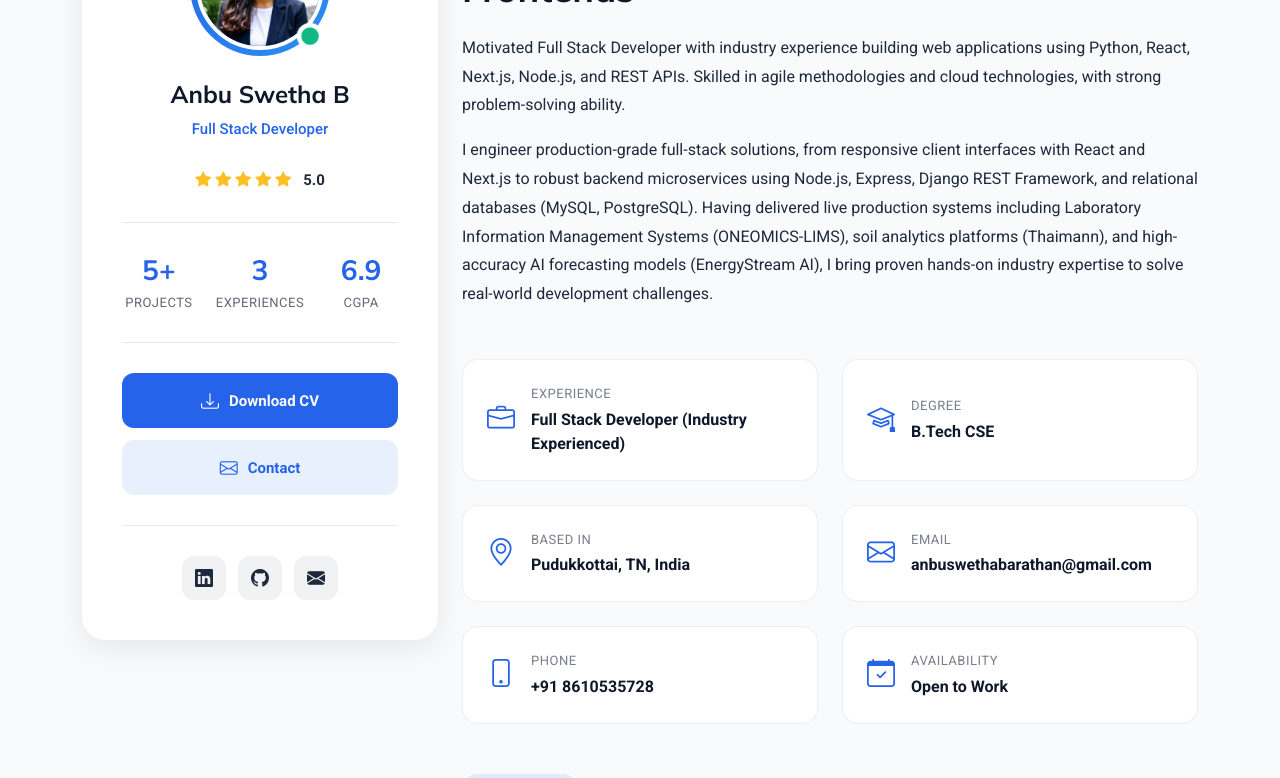
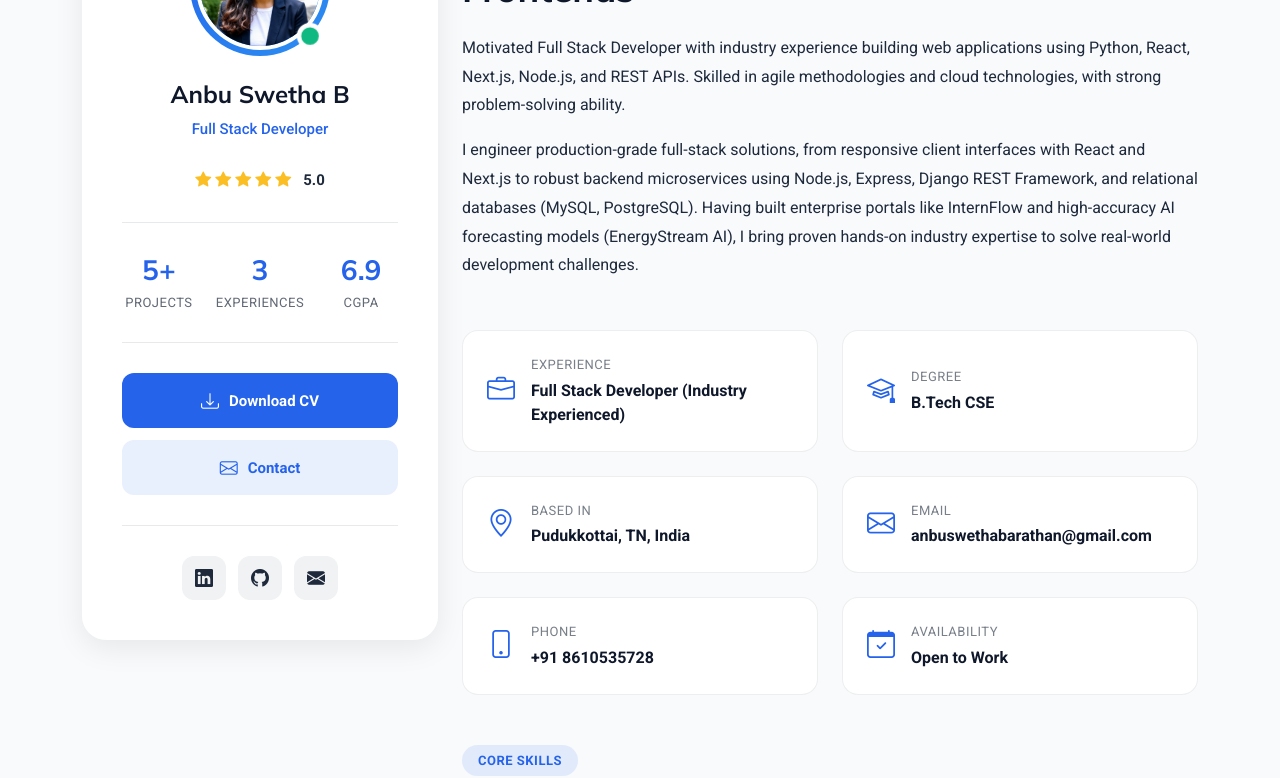
Before and after one commit to Anbuswetha1818/PORTFOLIO, a React (Vite) app: page / in a window 1280 px wide. Shown: the part 1200-1978 px from the top of the page. Built offline with nearby package versions, Linux system fonts and the light colour scheme.

Commit message:
Remove Oneomics projects from Portfolio section and keep EnergyStream AI and InternFlow

```diff
--- a/src/components/About.jsx
+++ b/src/components/About.jsx
@@ -93,7 +93,7 @@ const About = () => {
                   Motivated Full Stack Developer with industry experience building web applications using Python, React, Next.js, Node.js, and REST APIs. Skilled in agile methodologies and cloud technologies, with strong problem-solving ability.
                 </p>
                 <p>
-                  I engineer production-grade full-stack solutions, from responsive client interfaces with React and Next.js to robust backend microservices using Node.js, Express, Django REST Framework, and relational databases (MySQL, PostgreSQL). Having delivered live production systems including Laboratory Information Management Systems (ONEOMICS-LIMS), soil analytics platforms (Thaimann), and high-accuracy AI forecasting models (EnergyStream AI), I bring proven hands-on industry expertise to solve real-world development challenges.
+                  I engineer production-grade full-stack solutions, from responsive client interfaces with React and Next.js to robust backend microservices using Node.js, Express, Django REST Framework, and relational databases (MySQL, PostgreSQL). Having built enterprise portals like InternFlow and high-accuracy AI forecasting models (EnergyStream AI), I bring proven hands-on industry expertise to solve real-world development challenges.
                 </p>
               </div>
 
--- a/src/components/Projects.jsx
+++ b/src/components/Projects.jsx
@@ -1,94 +1,13 @@
 import React, { useState } from 'react';
 import energystreamAiImg from '../assets/energystream_ai.png';
 import internflowImg from '../assets/internflow.png';
-import oneomicsLimsImg from '../assets/oneomics_lims.png';
 
 const Projects = () => {
   const [selectedProject, setSelectedProject] = useState(null);
 
   const projectsData = [
     {
-      id: 1,
-      title: 'ONEOMICS-LIMS (Delphina)',
-      image: oneomicsLimsImg,
-      category: 'react-node-mysql',
-      categoryTag: 'Production • Enterprise',
-      year: '2026',
-      tags: ['React', 'Node.js', 'Express', 'MySQL', 'Sequelize'],
-      summary: 'Enterprise Laboratory Information Management System for tracking genomic sequencing workflows, samples, and reports.',
-      description: 'A production full-stack LIMS platform engineered at Oneomics Private Limited to manage 120+ sample bulk uploads, quality control (QC) validation, workflow tracking, sequencing status management, and automated dynamic Excel report exports.',
-      features: [
-        '120+ sample bulk upload and automated QC validation',
-        'Genomic sample tracking and sequencing status management',
-        'Role-based access control and employee management system',
-        'Relational database architecture powered by MySQL & Sequelize',
-        'Automated real-time reporting with dynamic Excel export generation'
-      ],
-      github: 'https://github.com/Anbuswetha1818',
-      demo: 'https://delphina.in'
-    },
-    {
       id: 2,
-      title: 'Brochure Builder Studio',
-      image: null,
-      category: 'react-canvas-tools',
-      categoryTag: 'Production • Design Studio',
-      year: '2026',
-      tags: ['React', 'Tailwind CSS', 'Canvas API', 'PDF Export'],
-      summary: 'Interactive design application supporting tri-fold and A4 flyer templates, image cropping, and dynamic PDF export.',
-      description: 'A creative production web studio built for designing marketing collateral. Features interactive tri-fold and A4 layout configurations, client-side image cropping and adjustment, real-time canvas rendering, and high-resolution PDF generation.',
-      features: [
-        'Created responsive tri-fold and standard A4 flyer templates',
-        'Interactive client-side image upload and precision cropping',
-        'Real-time WYSIWYG live layout preview engine',
-        'High-resolution vector/bitmap PDF export ready for printing',
-        'Fast, fluid user interface deployed live on Vercel'
-      ],
-      github: 'https://github.com/Anbuswetha1818',
-      demo: 'https://brochure-studio-ten.vercel.app'
-    },
-    {
-      id: 3,
-      title: 'Thaimann Soil Analytics',
-      image: null,
-      category: 'react-geospatial',
-      categoryTag: 'Production • Agriculture',
-      year: '2026',
-      tags: ['React', 'Agro-Tech', 'Data Visualization', 'Mobile UI'],
-      summary: 'Interactive Agro-Climatic Zone soil plots tracking 13+ agricultural parameters with mobile-friendly UI.',
-      description: 'An agricultural data visualization platform built to assist farmers and scientists in monitoring soil health across agro-climatic zones. Displays interactive spatial plots tracking 13+ physical and chemical parameters.',
-      features: [
-        'Developed interactive Agro-Climatic Zone soil plots for 13+ parameters',
-        'Mobile-friendly responsive UI designed for field accessibility',
-        'High-performance data filtering and visualization charts',
-        'Seamless API integration delivering real-time soil parameter measurements',
-        'Deployed to production at thaimann.co.in'
-      ],
-      github: 'https://github.com/Anbuswetha1818',
-      demo: 'https://thaimann.co.in'
-    },
-    {
-      id: 4,
-      title: 'Ancestry Analysis Platform',
-      image: null,
-      category: 'nextjs-genomics',
-      categoryTag: 'Next.js • Genomics',
-      year: '2026',
-      tags: ['Next.js', 'Genomics', 'VCF QC', 'PDF Reports'],
-      summary: 'Genomic ancestry profiling application built with Next.js featuring a 1.15M-SNP reference panel and VCF QC.',
-      description: 'A computational genomics application engineered to analyze user DNA data. Incorporates a reference panel of 1.15 million single-nucleotide polymorphisms (SNPs), performs automated human genome build detection (GRCh37/GRCh38), rigorous VCF file quality checks, and exports downloadable ancestry reports.',
-      features: [
-        '1.15M-SNP reference panel integration for genetic ancestry mapping',
-        'Automated genome build detection and VCF quality control (QC)',
-        'High-throughput parsing of genomic variation data',
-        'Automated PDF report generation summarizing ancestry breakdown',
-        'Server-side rendering and rapid load times powered by Next.js'
-      ],
-      github: 'https://github.com/Anbuswetha1818',
-      demo: ''
-    },
-    {
-      id: 5,
       title: 'EnergyStream AI - Energy Forecasting',
       image: energystreamAiImg,
       category: 'django-python',
@@ -108,18 +27,18 @@ const Projects = () => {
       demo: 'https://energystream-ai.onrender.com'
     },
     {
-      id: 6,
-      title: 'InternFlow (SIMS)',
+      id: 1,
+      title: 'InternFlow',
       image: internflowImg,
       category: 'react-django-mysql',
-      categoryTag: 'Full Stack • Enterprise',
+      categoryTag: 'Full Stack',
       year: '2026',
-      tags: ['React', 'Django REST', 'PostgreSQL', 'JWT', 'RBAC'],
-      summary: 'Corporate workspace platform to manage intern attendance, payroll, and role-based assignments.',
+      tags: ['React', 'Django REST', 'PostgreSQL', 'JWT'],
+      summary: 'Corporate workspace platform to manage intern attendance, payroll, and task assignments.',
       description: 'A comprehensive portal designed during the internship at VDart Academy to streamline intern tracking. Features secure JSON Web Token authentication, role-based dashboards (Admin, Staff, Intern), detailed attendance logs, automatic payroll calculation, and progress charts.',
       features: [
-        'Secure JWT Authentication & Role-Based Access Control',
-        'Role-Based Dashboards & Administrative Controls',
+        'Secure JWT Authentication & Password Encryption',
+        'Role-Based Dashboards & Access Controls',
         'Attendance tracking with Check-In/Check-Out logs',
         'Automatic payroll and stipend calculating engine',
         'Task management board and intern progress statistics'
@@ -147,62 +66,28 @@ const Projects = () => {
         {/* Project Grid */}
         <div className="row gy-4" data-aos="fade-up" data-aos-delay="300">
           {projectsData.map(project => (
-            <div className="col-lg-4 col-md-6" key={project.id}>
+            <div className="col-lg-6 col-md-6" key={project.id}>
               <div className="portfolio-card">
                 <div className="portfolio-image-container">
                   {project.image ? (
                     <img src={project.image} alt={project.title} />
                   ) : (
                     /* Native SVG graphic mockup */
-                    <svg viewBox="0 0 160 100" width="100%" height="100%" style={{ background: 'linear-gradient(135deg, #0b132b, #1c2541)', border: '1px solid rgba(255,255,255,0.06)' }}>
+                    <svg viewBox="0 0 160 100" width="100%" height="100%" style={{ background: 'linear-gradient(135deg, #1c1c1c, #2a2a2a)', border: '1px solid rgba(255,255,255,0.05)' }}>
                       <defs>
                         <linearGradient id={`grad-${project.id}`} x1="0%" y1="0%" x2="100%" y2="100%">
                           <stop offset="0%" stopColor="#2563EB" />
                           <stop offset="100%" stopColor="#38BDF8" />
                         </linearGradient>
                       </defs>
-                      <rect x="8" y="8" width="144" height="84" rx="6" fill="#080c16" stroke={`url(#grad-${project.id})`} strokeWidth="1" />
-                      <circle cx="20" cy="18" r="2.5" fill="#ef4444" />
-                      <circle cx="27" cy="18" r="2.5" fill="#f59e0b" />
-                      <circle cx="34" cy="18" r="2.5" fill="#10b981" />
-
-                      {project.id === 2 ? (
-                        <>
-                          <rect x="18" y="28" width="38" height="54" rx="2" fill="#111827" stroke="#38bdf8" strokeWidth="0.8" />
-                          <rect x="61" y="28" width="38" height="54" rx="2" fill="#111827" stroke="#38bdf8" strokeWidth="0.8" />
-                          <rect x="104" y="28" width="38" height="54" rx="2" fill="#111827" stroke="#38bdf8" strokeWidth="0.8" />
-                          <line x1="24" y1="38" x2="50" y2="38" stroke="#38bdf8" strokeWidth="1.2" />
-                          <line x1="24" y1="45" x2="44" y2="45" stroke="#64748b" strokeWidth="1" />
-                          <line x1="67" y1="38" x2="93" y2="38" stroke="#38bdf8" strokeWidth="1.2" />
-                          <line x1="67" y1="45" x2="87" y2="45" stroke="#64748b" strokeWidth="1" />
-                          <line x1="110" y1="38" x2="136" y2="38" stroke="#38bdf8" strokeWidth="1.2" />
-                          <line x1="110" y1="45" x2="130" y2="45" stroke="#64748b" strokeWidth="1" />
-                        </>
-                      ) : project.id === 3 ? (
-                        <>
-                          <path d="M 22 72 Q 50 40 80 58 T 138 38" fill="none" stroke="#22c55e" strokeWidth="2" strokeLinecap="round" />
-                          <circle cx="80" cy="58" r="3.5" fill="#22c55e" />
-                          <circle cx="138" cy="38" r="3.5" fill="#38bdf8" />
-                          <rect x="22" y="30" width="52" height="18" rx="3" fill="#111827" stroke="#22c55e" strokeWidth="0.7" />
-                          <text x="26" y="42" fill="#86efac" fontSize="7" fontFamily="sans-serif">13+ Soil Params</text>
-                        </>
-                      ) : project.id === 4 ? (
-                        <>
-                          <path d="M 25 70 C 50 30, 75 75, 105 35 C 120 20, 135 55, 142 45" fill="none" stroke="#818cf8" strokeWidth="2" strokeLinecap="round" />
-                          <line x1="45" y1="50" x2="55" y2="58" stroke="#c084fc" strokeWidth="1.5" />
-                          <line x1="72" y1="62" x2="80" y2="52" stroke="#c084fc" strokeWidth="1.5" />
-                          <line x1="95" y1="42" x2="105" y2="38" stroke="#c084fc" strokeWidth="1.5" />
-                          <rect x="22" y="28" width="58" height="16" rx="3" fill="#111827" stroke="#818cf8" strokeWidth="0.7" />
-                          <text x="26" y="39" fill="#c7d2fe" fontSize="6.5" fontFamily="sans-serif">1.15M-SNP Panel</text>
-                        </>
-                      ) : (
-                        <>
-                          <rect x="20" y="35" width="120" height="40" rx="3" fill="#1c1c1c" />
-                          <circle cx="40" cy="55" r="10" fill={`url(#grad-${project.id})`} opacity="0.8" />
-                          <rect x="60" y="48" width="50" height="4" rx="2" fill="#d9d9d9" opacity="0.3" />
-                          <rect x="60" y="58" width="70" height="4" rx="2" fill="#d9d9d9" opacity="0.15" />
-                        </>
-                      )}
+                      <rect x="10" y="10" width="140" height="80" rx="6" fill="#141414" stroke={`url(#grad-${project.id})`} strokeWidth="1" />
+                      <circle cx="25" cy="22" r="3" fill="#2563EB" />
+                      <circle cx="33" cy="22" r="3" fill="#38BDF8" />
+                      <circle cx="41" cy="22" r="3" fill="#389e0d" />
+                      <rect x="20" y="35" width="120" height="40" rx="3" fill="#1c1c1c" />
+                      <circle cx="40" cy="55" r="10" fill={`url(#grad-${project.id})`} opacity="0.8" />
+                      <rect x="60" y="48" width="50" height="4" rx="2" fill="#d9d9d9" opacity="0.3" />
+                      <rect x="60" y="58" width="70" height="4" rx="2" fill="#d9d9d9" opacity="0.15" />
                     </svg>
                   )}
 
```
